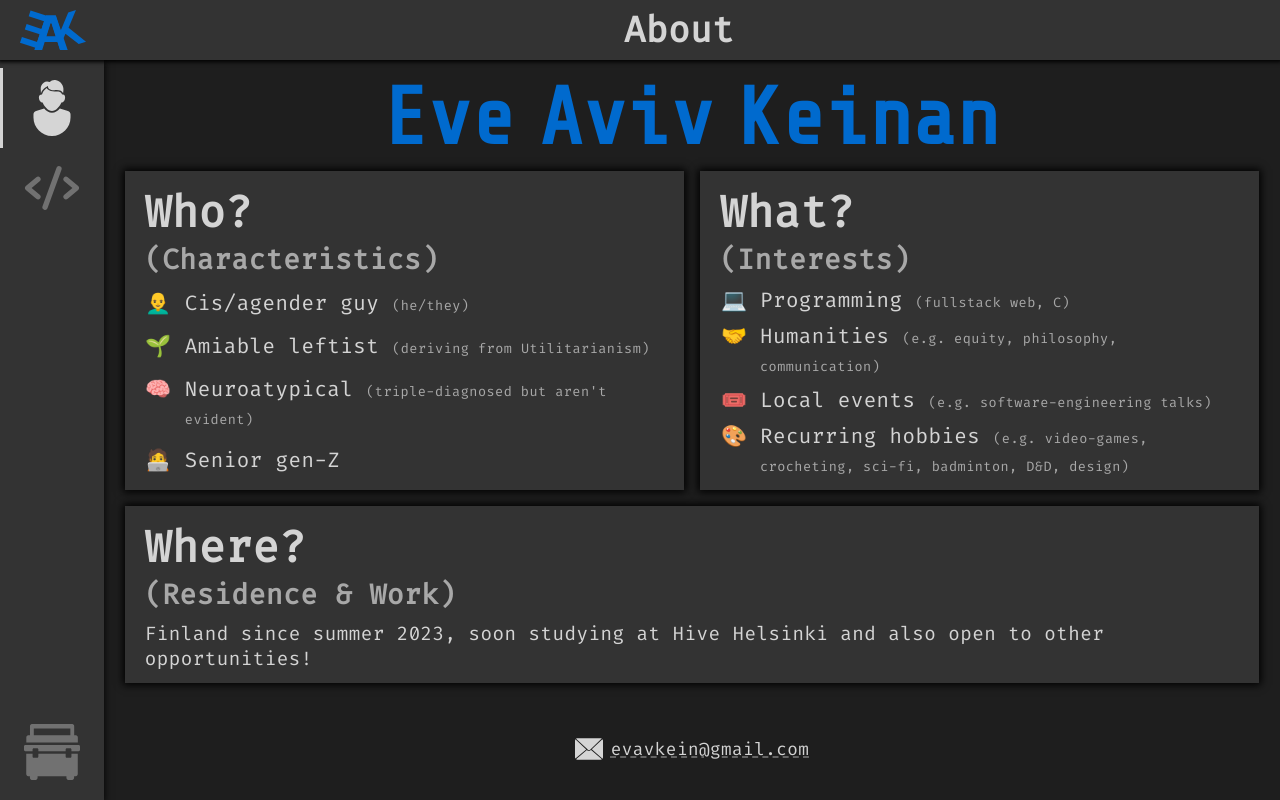
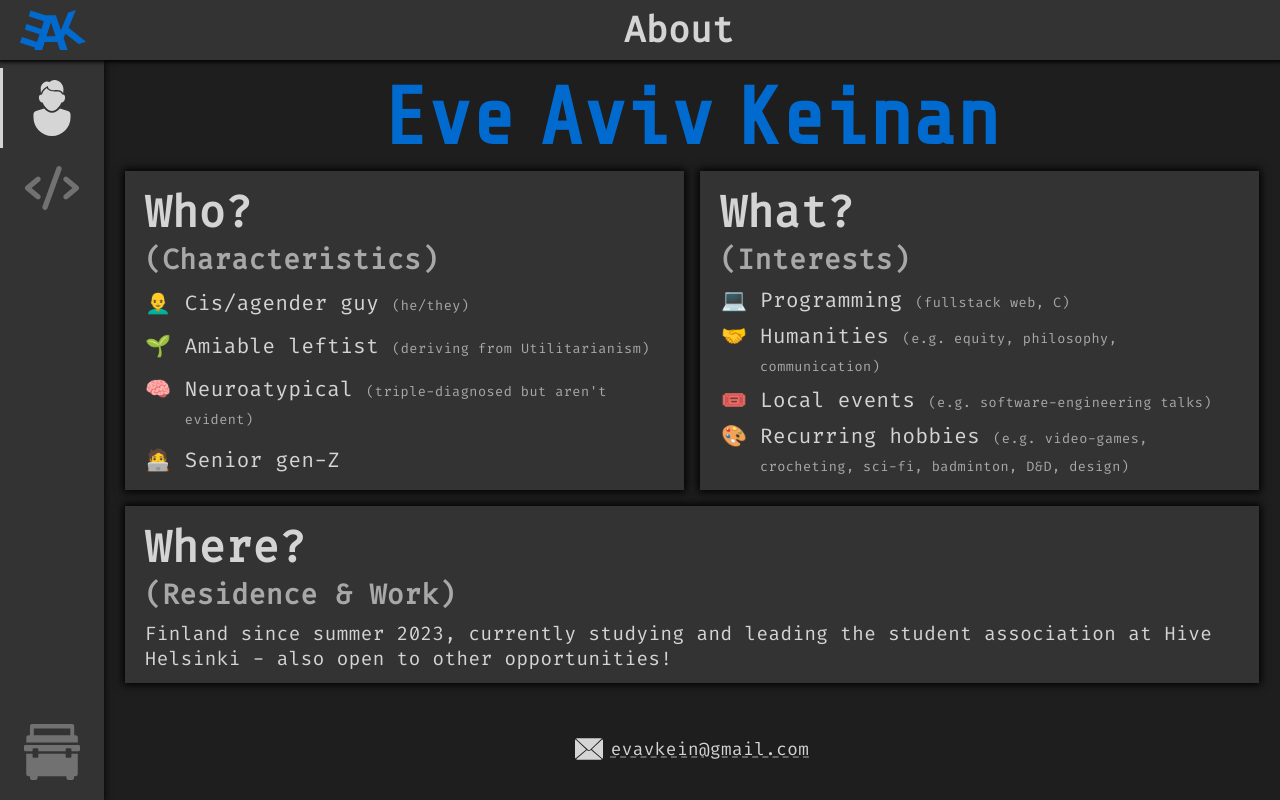
Before and after one commit to EvAvKein/Website, a SvelteKit app: page / in a window 1280 px wide. Built offline with nearby package versions, Linux system fonts and the light colour scheme; a web font is replaced by a local one.

Commit message:
update the "where" bio description

```diff
--- a/src/routes/+page.svelte
+++ b/src/routes/+page.svelte
@@ -34,7 +34,7 @@
 				<h2>Where?</h2>
 				<h3>(Residence & Work)</h3>
 				<p>
-					Finland since summer 2023, soon studying at Hive Helsinki and also open to other opportunities!
+					Finland since summer 2023, currently studying and leading the student association at Hive Helsinki - also open to other opportunities!
 				</p>
 			</section>
 
```
